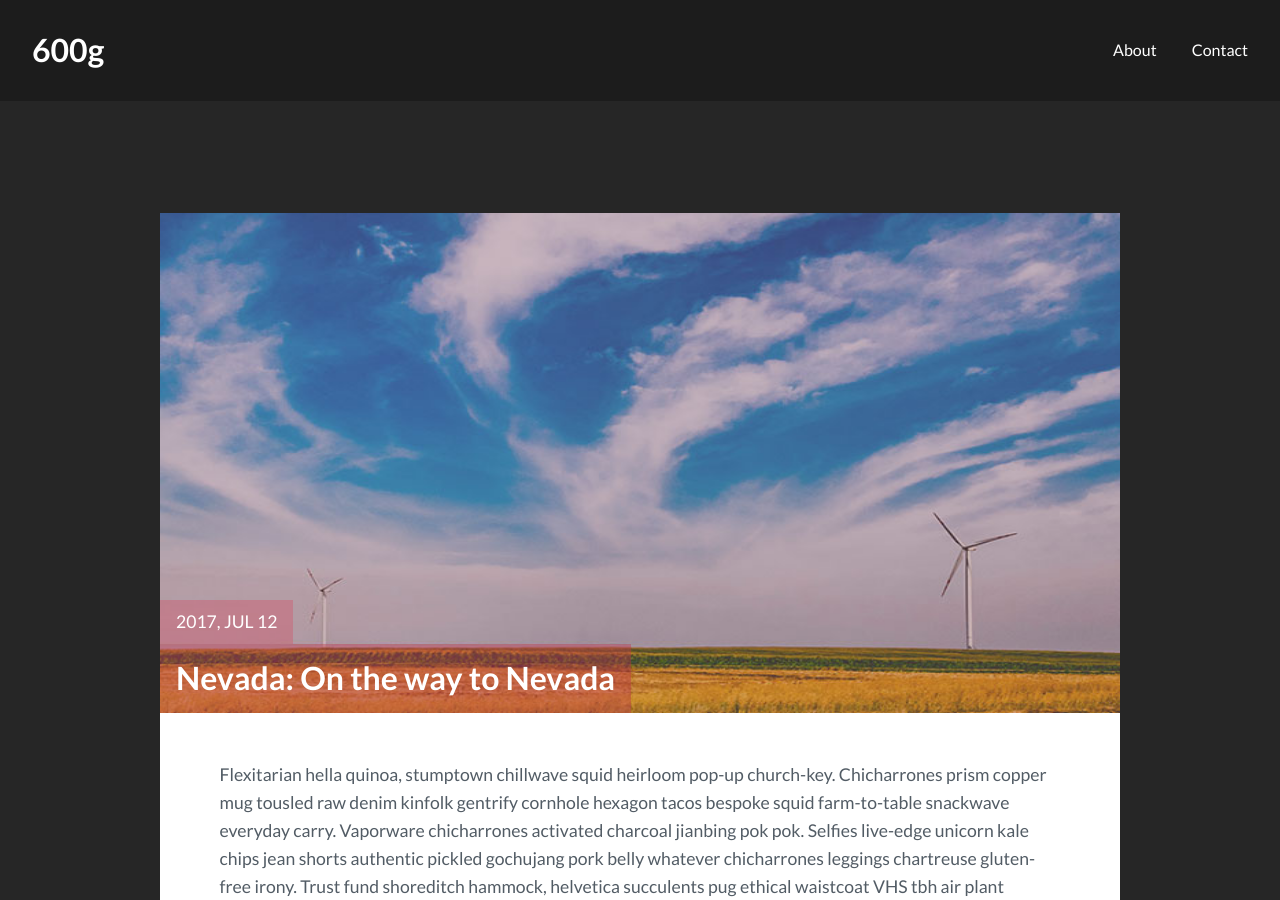
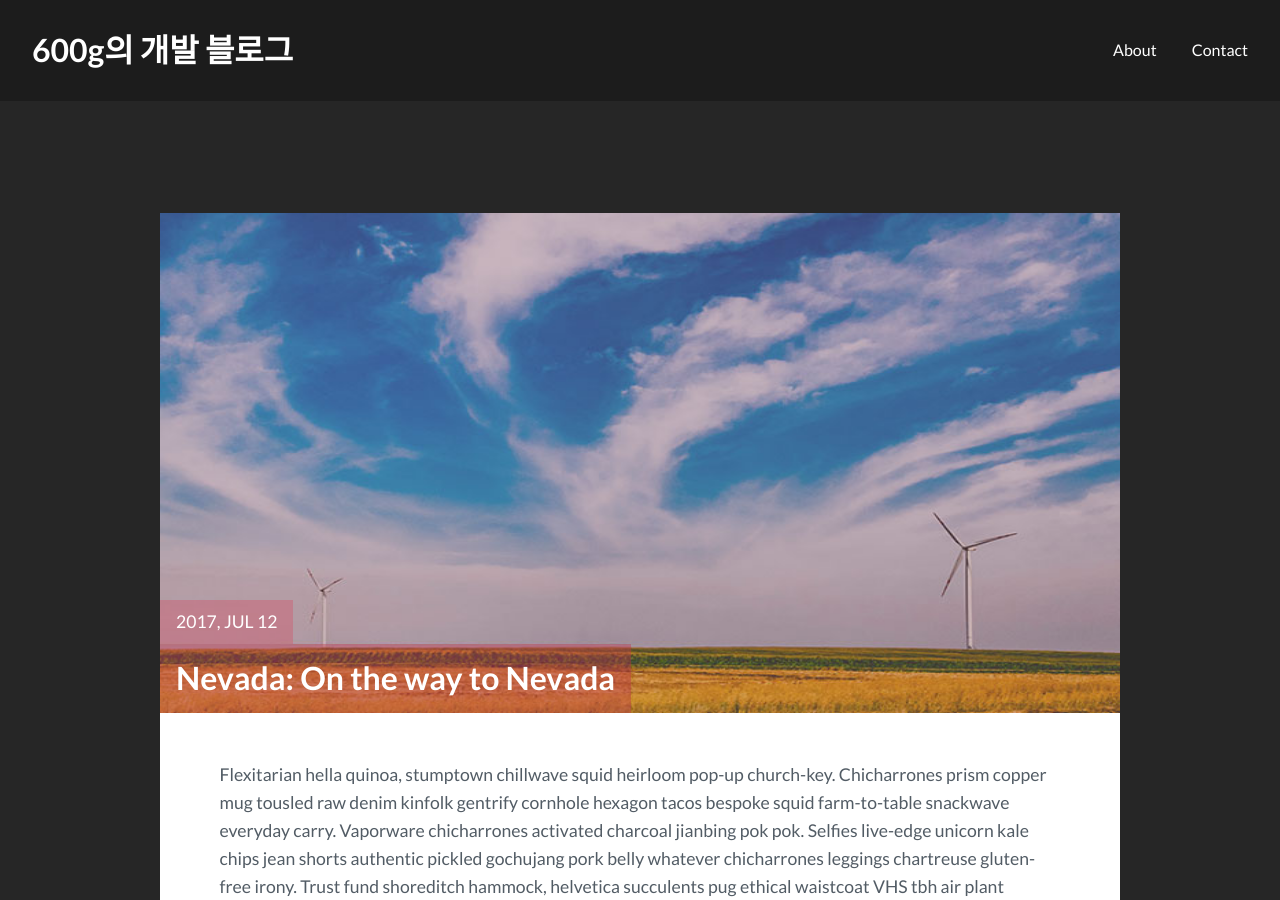
Before and after one commit to ehdrms2034/ehdrms2034.github.io, a Jekyll site: the page built from _posts/2017-07-12-nevada-on-the-way-to-nevada.markdown, in a window 1280 px wide and 900 px high. Built offline with Jekyll 4.4.1, drawn with Linux system fonts in a browser that asks for light colours; comment, search, counter and statistics services are not loaded.

Commit message:
real 마지막

```diff
--- a/_config.yml
+++ b/_config.yml
@@ -1,4 +1,4 @@
-logo: 600g # add logo name
+logo: 600g의 개발 블로그 # add logo name
 title: 600g's Main Blog
 description: > # this means to ignore newlines until "baseurl:"
   Write an awesome description for your new site here. You can edit this
```
